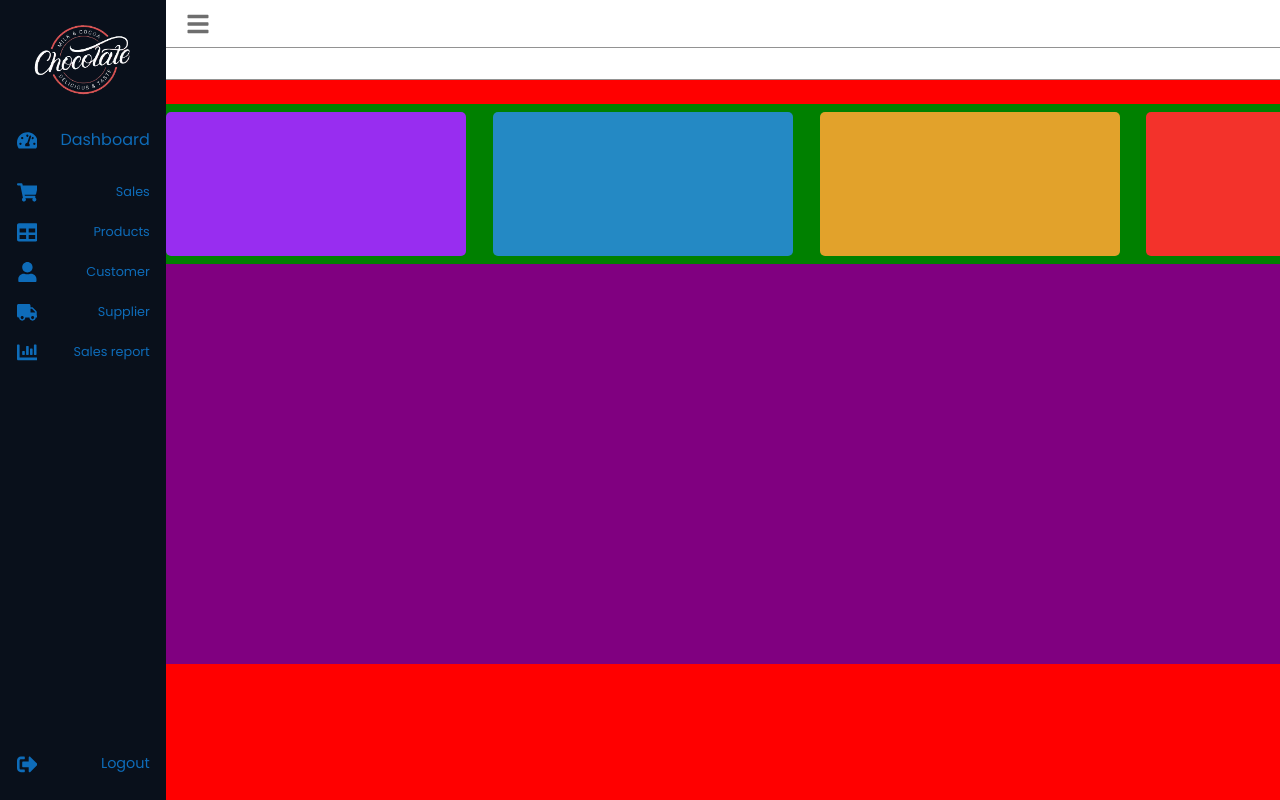
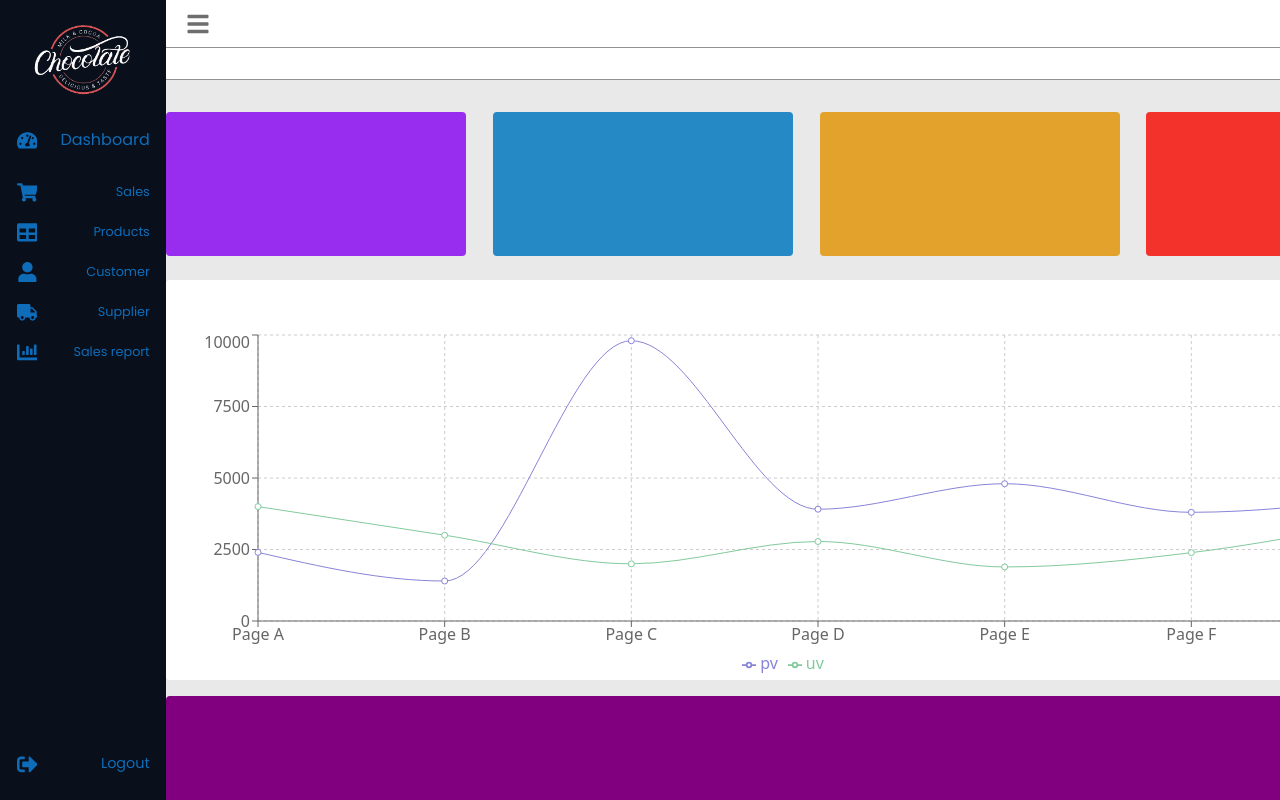
Before and after one commit to SymphonyofTheNight/POS_SYSTEM, a React (Create React App) app in the folder client/: page /home in a window 1280 px wide. Both pictures are taken after a click on the button "Dashboard". Built offline with nearby package versions, Linux system fonts and the light colour scheme.

Commit message:
chart integrated

```diff
--- a/client/package.json
+++ b/client/package.json
@@ -17,6 +17,7 @@
     "react-redux": "^8.0.2",
     "react-router-dom": "^6.3.0",
     "react-scripts": "5.0.1",
+    "recharts": "^2.1.14",
     "redux": "^4.2.0",
     "redux-logger": "^3.0.6",
     "redux-thunk": "^2.4.1",
--- a/client/src/components/Dashboard/Dashboard.jsx
+++ b/client/src/components/Dashboard/Dashboard.jsx
@@ -6,6 +6,7 @@ import { FaBars, FaTachometerAlt, FaShoppingCart, FaTable, FaUser, FaTruck, FaCh
 // Dashboard Components
 import Home from './DashboardComponents/Home/Home';
 import Sales from './DashboardComponents/Sales/Sales';
+
 
 // brand img
 import brand from '../../assets/img/brand.png';
--- a/client/src/components/Dashboard/DashboardComponents/Home/Home.jsx
+++ b/client/src/components/Dashboard/DashboardComponents/Home/Home.jsx
@@ -1,6 +1,53 @@
 import React from 'react';
+import { LineChart, CartesianGrid, XAxis, YAxis, Tooltip, Legend, Line } from 'recharts';
 
 const Home = () => {
+
+    const data = [
+        {
+            "name": "Page A",
+            "uv": 4000,
+            "pv": 2400,
+            "amt": 2400
+        },
+        {
+            "name": "Page B",
+            "uv": 3000,
+            "pv": 1398,
+            "amt": 2210
+        },
+        {
+            "name": "Page C",
+            "uv": 2000,
+            "pv": 9800,
+            "amt": 2290
+        },
+        {
+            "name": "Page D",
+            "uv": 2780,
+            "pv": 3908,
+            "amt": 2000
+        },
+        {
+            "name": "Page E",
+            "uv": 1890,
+            "pv": 4800,
+            "amt": 2181
+        },
+        {
+            "name": "Page F",
+            "uv": 2390,
+            "pv": 3800,
+            "amt": 2500
+        },
+        {
+            "name": "Page G",
+            "uv": 3490,
+            "pv": 4300,
+            "amt": 2100
+        }
+    ]
+
     return (
         <div className='Home'>
             <div className='data-statistics-container'>
@@ -18,6 +65,18 @@ const Home = () => {
                 </div>
             </div>
             <div className='chartContainer'>
+                <LineChart className='chart-data' width={1230} height={350} data={data}
+                    margin={{ top: 5, right: 30, left: 20, bottom: 5 }}>
+                    <CartesianGrid strokeDasharray="3 3" />
+                    <XAxis dataKey="name" />
+                    <YAxis />
+                    <Tooltip />
+                    <Legend />
+                    <Line type="monotone" dataKey="pv" stroke="#8884d8" />
+                    <Line type="monotone" dataKey="uv" stroke="#82ca9d" />
+                </LineChart>
+            </div>
+            <div className='chartContainer-2'>
 
             </div>
         </div>
--- a/client/src/scss/_Dashboard.scss
+++ b/client/src/scss/_Dashboard.scss
@@ -178,7 +178,7 @@
     }
 
     .dashboard-container {
-        @include baseDisplay(rgb(202, 202, 202), 100vh, 87vw);
+        @include baseDisplay(rgb(202, 202, 202), auto, 87vw);
         position: absolute;
         right: 0;
         display: flex;
@@ -233,12 +233,17 @@
             place-items: center;
 
             .Home {
-                @include baseDisplay(red, 100vh, 1280px);
+                @include baseDisplay(none, 90vh, 1280px);
                 display: flex;
-                flex-direction: column;
+                flex-direction: row;
+                flex-wrap: wrap;
+                overflow-y: scroll;
+
+                padding-bottom: 5vh;
+
 
                 .data-statistics-container {
-                    @include baseDisplay(green, 20vh, 1280px);
+                    @include baseDisplay(none, 20vh, 1280px);
                     display: flex;
                     flex-direction: row;
                     align-items: center;
@@ -247,27 +252,45 @@
 
                     .chart {
                         @include baseDisplay(rgb(152, 45, 240), 18vh, 300px);
-                        border-radius: 5px;
+                        border-radius: 4px;
                     }
 
                     .chart-2 {
                         @include baseDisplay(rgb(36, 137, 196), 18vh, 300px);
-                        border-radius: 5px;
+                        border-radius: 4px;
                     }
 
                     .chart-3 {
                         @include baseDisplay(rgb(226, 162, 43), 18vh, 300px);
-                        border-radius: 5px;
+                        border-radius: 4px;
                     }
 
                     .chart-4 {
                         @include baseDisplay(rgb(243, 50, 43), 18vh, 300px);
-                        border-radius: 5px;
+                        border-radius: 4px;
                     }
                 }
 
                 .chartContainer {
+                    @include baseDisplay(white, 50vh, 1280px);
+                    border-radius: 4px;
+                    margin-top: 2vh;
+                    display: grid;
+                    place-items: center;
+                    position: relative;
+
+                    .chart-data {
+                        position: absolute;
+                        transform: translate(-50%, -50%);
+                        top: 50%;
+                        left: 47%;
+                    }
+                }
+
+                .chartContainer-2 {
                     @include baseDisplay(purple, 50vh, 1280px);
+                    border-radius: 4px;
+                    margin-top: 2vh;
                 }
             }
         }
```
Also changed, not shown: 1 other file (tests, documents, lock files or other folders).
